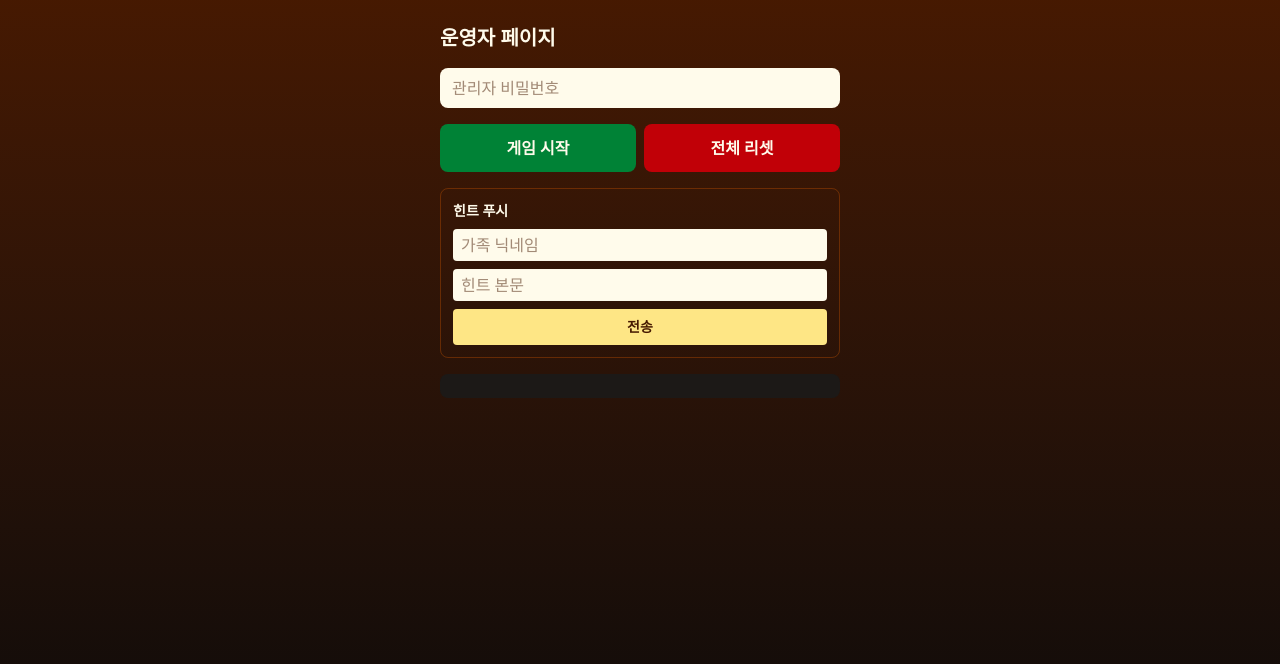
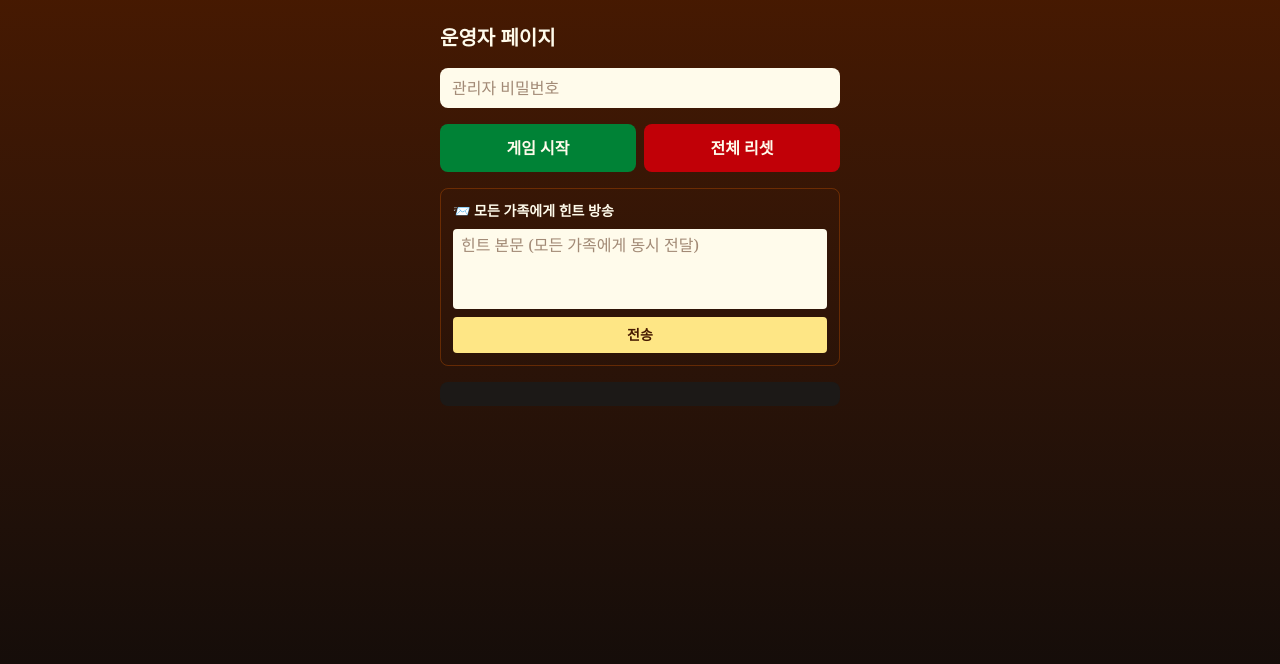
Before and after one commit to jungjoongi/gasabu-mt, a Next.js app: page /admin in a window 1280 px wide. Shown: the top 664 px of the page. Built offline with nearby package versions, Linux system fonts and the light colour scheme.

Commit message:
feat: 운영자 힌트 푸시를 단일 가족 → 전체 방송 으로 변경

```diff
--- a/src/app/admin/page.tsx
+++ b/src/app/admin/page.tsx
@@ -53,9 +53,7 @@ export default function AdminPage() {
         </button>
       </div>
       <PushHintForm
-        onSubmit={(nickname, hint) =>
-          call('/api/admin/push-hint', { nickname, hint })
-        }
+        onSubmit={(hint) => call('/api/admin/push-hint', { hint })}
       />
       <pre className="bg-stone-900 text-xs rounded-lg p-3 max-h-64 overflow-auto whitespace-pre-wrap">
         {log.join('\n')}
@@ -64,34 +62,25 @@ export default function AdminPage() {
   )
 }
 
-function PushHintForm({
-  onSubmit,
-}: {
-  onSubmit: (nickname: string, hint: string) => void
-}) {
-  const [n, setN] = useState('')
+function PushHintForm({ onSubmit }: { onSubmit: (hint: string) => void }) {
   const [h, setH] = useState('')
   return (
     <form
       onSubmit={(e) => {
         e.preventDefault()
-        onSubmit(n, h)
+        if (!h.trim()) return
+        onSubmit(h.trim())
         setH('')
       }}
       className="flex flex-col gap-2 border border-amber-700/40 rounded-lg p-3"
     >
-      <h3 className="text-sm font-bold">힌트 푸시</h3>
-      <input
-        value={n}
-        onChange={(e) => setN(e.target.value)}
-        placeholder="가족 닉네임"
-        className="px-2 py-1 rounded bg-amber-50 text-amber-950"
-      />
-      <input
+      <h3 className="text-sm font-bold">📨 모든 가족에게 힌트 방송</h3>
+      <textarea
         value={h}
         onChange={(e) => setH(e.target.value)}
-        placeholder="힌트 본문"
-        className="px-2 py-1 rounded bg-amber-50 text-amber-950"
+        placeholder="힌트 본문 (모든 가족에게 동시 전달)"
+        rows={3}
+        className="px-2 py-1 rounded bg-amber-50 text-amber-950 resize-none"
       />
       <button
         type="submit"
--- a/src/app/api/admin/push-hint/route.ts
+++ b/src/app/api/admin/push-hint/route.ts
@@ -1,19 +1,28 @@
 import { NextResponse } from 'next/server'
 import { z } from 'zod'
 import { checkAdminPassword } from '@/lib/admin'
-import { getFamilyByNickname, saveFamily } from '@/lib/family'
+import { listAllFamilies, saveFamily } from '@/lib/family'
 
-const Body = z.object({ nickname: z.string(), hint: z.string() })
+// 운영자가 모든 가족에게 한 번에 힌트를 방송한다.
+// 등록된 가족이 없으면 0명에게 전달됐다고 응답.
+const Body = z.object({ hint: z.string().min(1).max(200) })
 
 export async function POST(req: Request) {
   if (!checkAdminPassword(req.headers.get('x-admin-password'))) {
     return NextResponse.json({ ok: false, error: '권한 없음' }, { status: 401 })
   }
   const parsed = Body.safeParse(await req.json().catch(() => ({})))
-  if (!parsed.success) return NextResponse.json({ ok: false, error: '입력 오류' }, { status: 400 })
-  const family = await getFamilyByNickname(parsed.data.nickname)
-  if (!family) return NextResponse.json({ ok: false, error: '가족 없음' }, { status: 404 })
-  family.pushedHints.push(parsed.data.hint)
-  await saveFamily(family)
-  return NextResponse.json({ ok: true })
+  if (!parsed.success) {
+    return NextResponse.json({ ok: false, error: '힌트 본문이 비어있습니다' }, { status: 400 })
+  }
+
+  const families = await listAllFamilies()
+  await Promise.all(
+    families.map(f => {
+      f.pushedHints.push(parsed.data.hint)
+      return saveFamily(f)
+    }),
+  )
+
+  return NextResponse.json({ ok: true, deliveredTo: families.length })
 }
```
